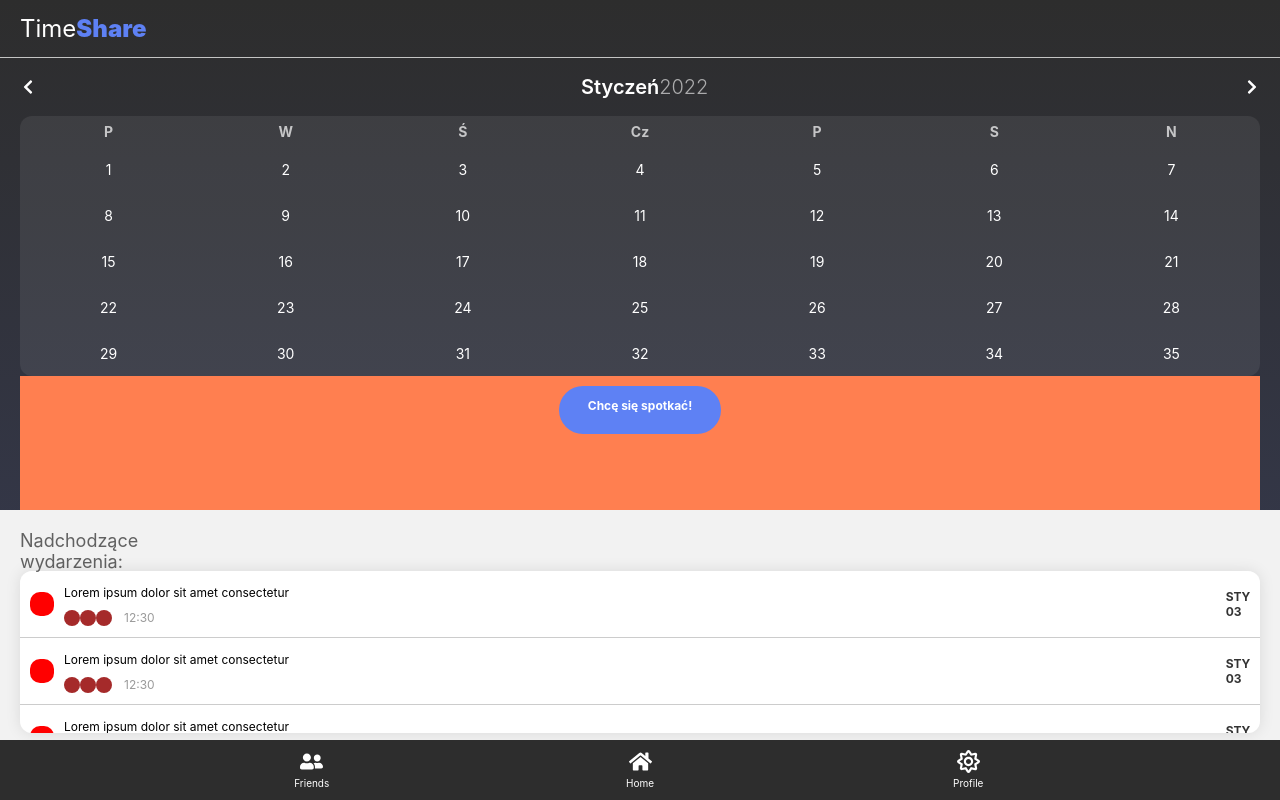
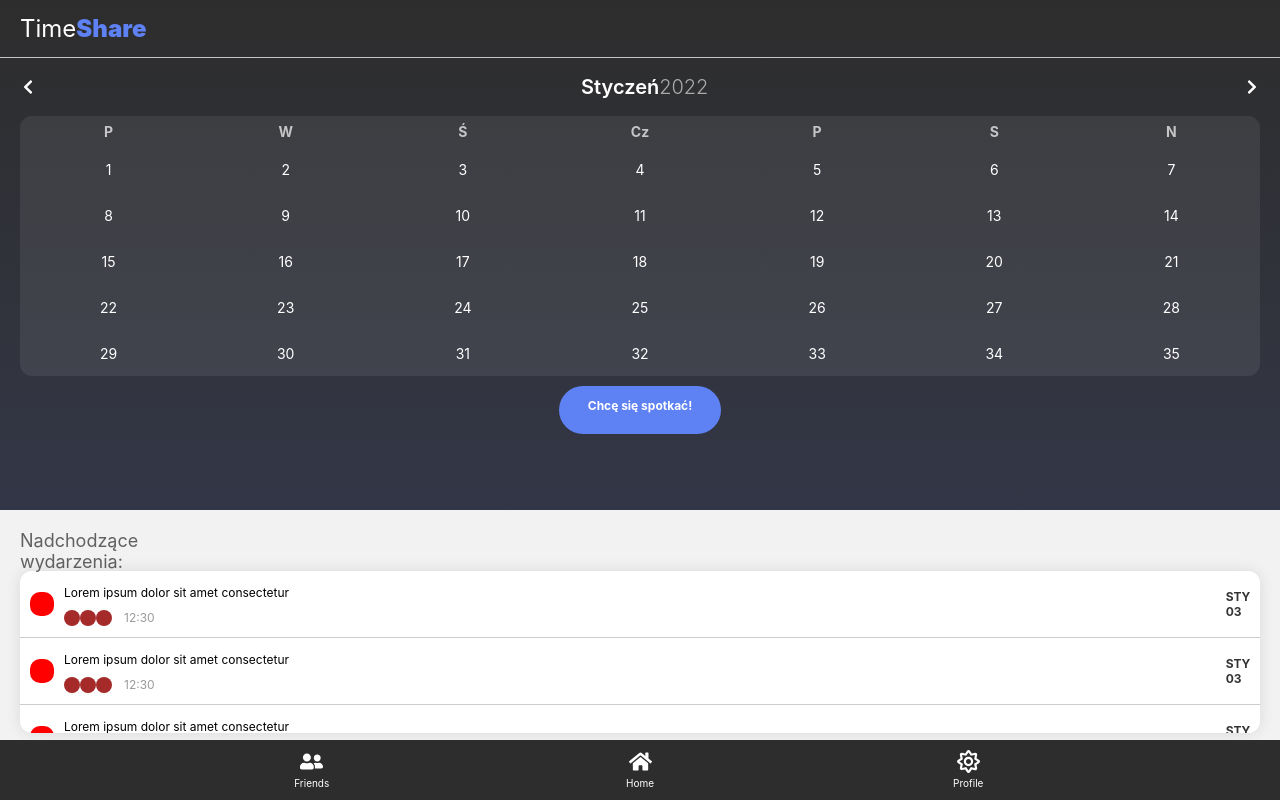
Before and after one commit to dandeliusz27/TimeShare, a React (Create React App) app: page /Home in a window 1280 px wide. Built offline with nearby package versions, Linux system fonts and the light colour scheme.

Commit message:
changing box sizes

```diff
--- a/src/routes/Home.css
+++ b/src/routes/Home.css
@@ -12,7 +12,7 @@
 
   .homeboxButton {
     margin: 0 20px 0 20px;
-    background-color: coral;
+    /* background-color: coral; */
   }
 
   .homeBoxEventText {
```
